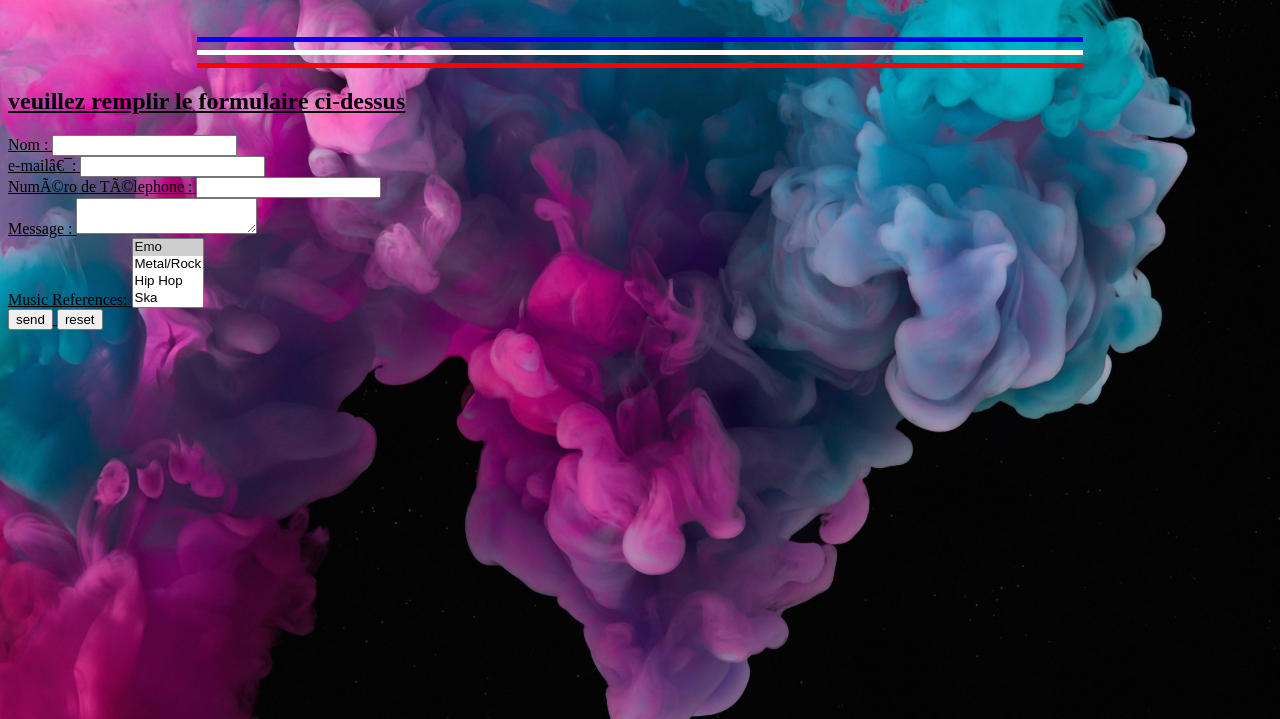
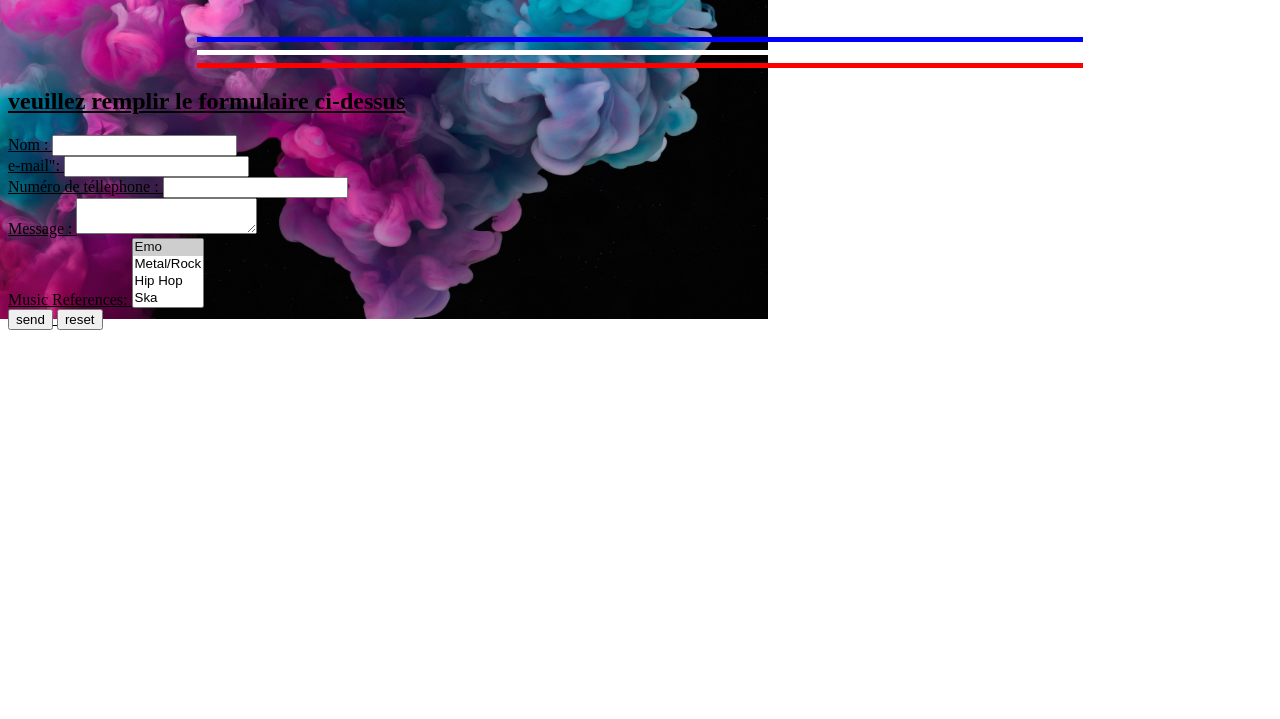
Before and after one commit to younes03-code/younesch, a plain HTML site: page index.html in a window 1280 px wide. Shown: the part 81-800 px from the top of the page. Drawn offline with Linux system fonts and the light colour scheme.

Commit message:
Update index.html

```diff
--- a/index.html
+++ b/index.html
@@ -6,7 +6,7 @@ body {
   background-image: url('image147.jpg');
   background-repeat: no-repeat;
   background-attachment: fixed;
-  background-size: 100% 100%;
+  background-size: 60% 50%;
 }
 </style>
 <marquee><i><h1 style="background-color:orange">bienvenue Ã  notre site</marquee></h1></i>
@@ -23,12 +23,12 @@ body {
         <input type="text" id="name" name="user_name">
     </div>
     <div>
-        <label for="mail">e-mailâ€¯:</label>
+        <label for="mail">e-mail":</label>
         <input type="email" id="mail" name="user_mail">
 
     </div>
     <div>
-         <label for="number">NumÃ©ro de TÃ©lephone :</label>
+         <label for="number">Numéro de téllephone :</label>
          <input type="number" id="phone_number" name="user_number">
     </div>
 
```
